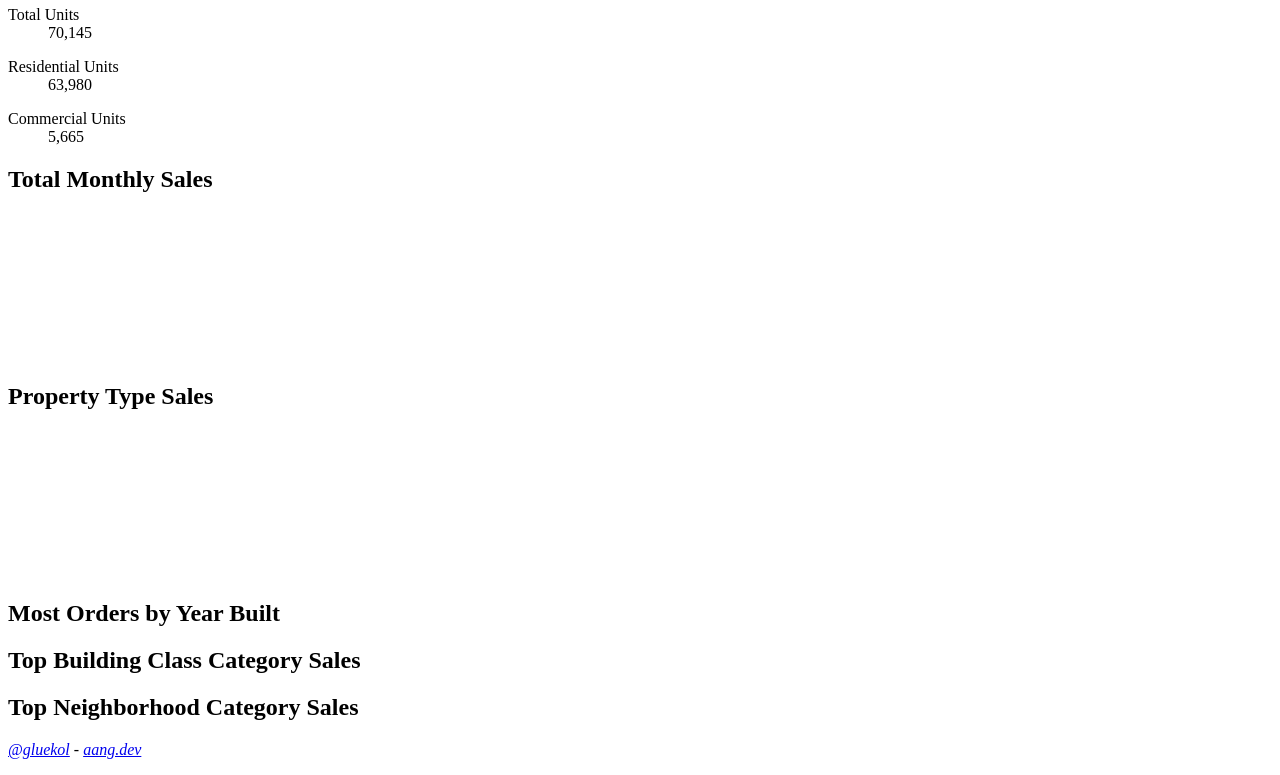
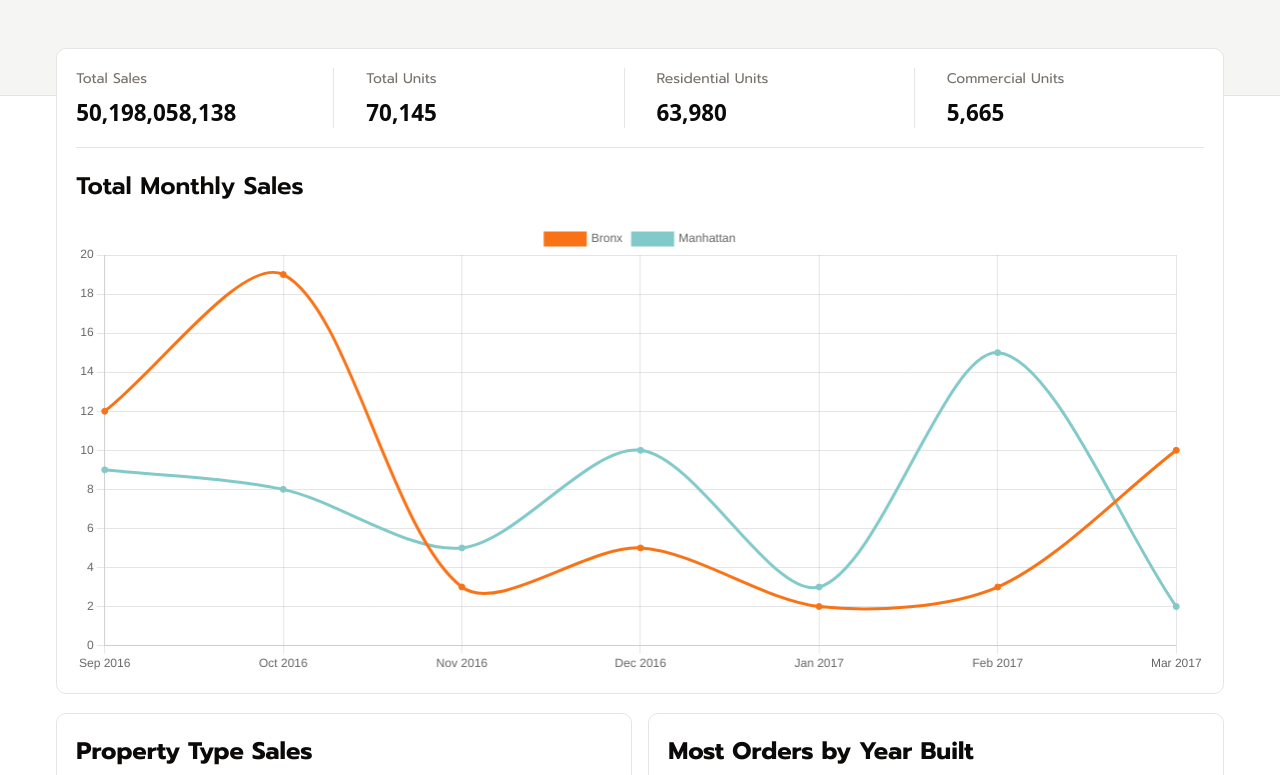
Before and after one commit to milhamm/example-dashboard, a plain HTML site: page index.html in a window 1280 px wide. Shown: the part 181-956 px from the top of the page. Drawn offline with nearby package versions, Linux system fonts and the light colour scheme; the site is published under a folder, as on GitHub Pages, so addresses that start at the root find nothing.

Commit message:
feat: add data json

```diff
--- /dev/null
+++ b/data.json
@@ -0,0 +1,22 @@
+{
+  "data": [
+    {
+      "transaction_id": "TX001",
+      "date": "2023-10-15",
+      "customer": "John Doe",
+      "product": "Laptop",
+      "quantity": 1,
+      "unit_price": 1200.0,
+      "total_price": 1200.0
+    },
+    {
+      "transaction_id": "TX002",
+      "date": "2023-10-16",
+      "customer": "Jane Smith",
+      "product": "Smartphone",
+      "quantity": 2,
+      "unit_price": 600.0,
+      "total_price": 1200.0
+    }
+  ]
+}
--- a/index.html
+++ b/index.html
@@ -9,7 +9,7 @@
       href="https://fonts.googleapis.com/css2?family=Prompt:ital,wght@0,100;0,200;0,300;0,400;0,500;0,600;0,700;0,800;0,900;1,100;1,200;1,300;1,400;1,500;1,600;1,700;1,800;1,900&display=swap"
       rel="stylesheet"
     />
-    <link rel="stylesheet" href="/styles.css" />
+    <link rel="stylesheet" href="styles.css" />
   </head>
   <body>
     <header class="heading">
@@ -85,6 +85,6 @@
       </address>
     </footer>
     <script src="https://cdn.jsdelivr.net/npm/chart.js"></script>
-    <script src="/script.js"></script>
+    <script src="script.js"></script>
   </body>
 </html>
--- a/script.js
+++ b/script.js
@@ -1,3 +1,12 @@
+async function main() {
+  const response = await fetch("data.json");
+  const data = await response.json();
+
+  console.log(data.data[1].customer);
+}
+
+main();
+
 const totalMonthlySalesCtx = document.getElementById("totalMontlySales");
 
 const totalMonthlySalesLabel = [
```
